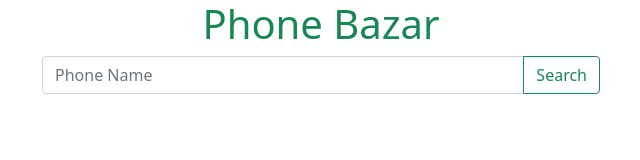
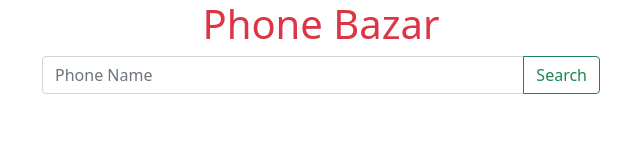
Before and after one commit to Nmakhdum/assignment6, a plain HTML site: page index.html in a window 1280 px wide. Shown: the whole page, without its empty margins (319-959 px from the left). Drawn offline with nearby package versions, Linux system fonts and the light colour scheme.

Commit message:
text danger

```diff
--- a/index.html
+++ b/index.html
@@ -15,7 +15,7 @@
     <link rel="stylesheet" href="style.css" />
   </head>
   <body class="container text-center">
-    <h1 class="text-success">Phone Bazar</h1>
+    <h1 class="text-danger">Phone Bazar</h1>
 
     <!-- Search -->
     <div id="search-box" class="input-group mb-4">
```
